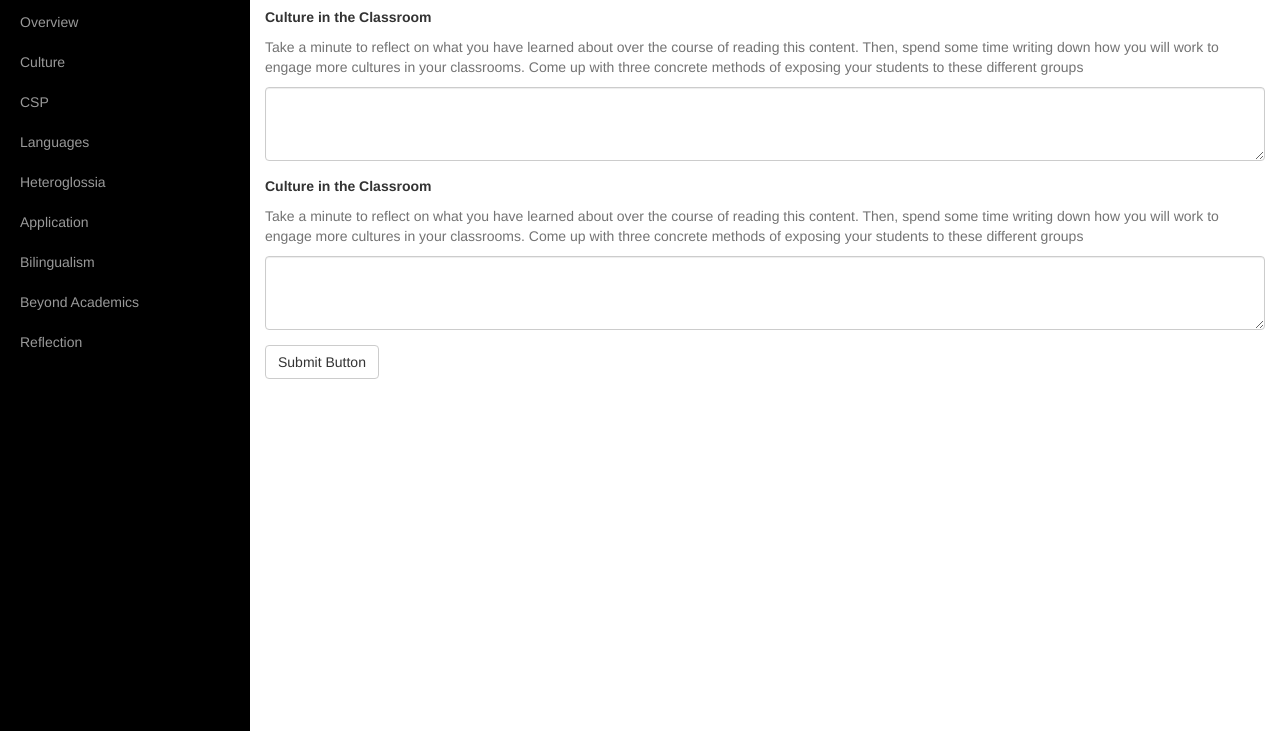
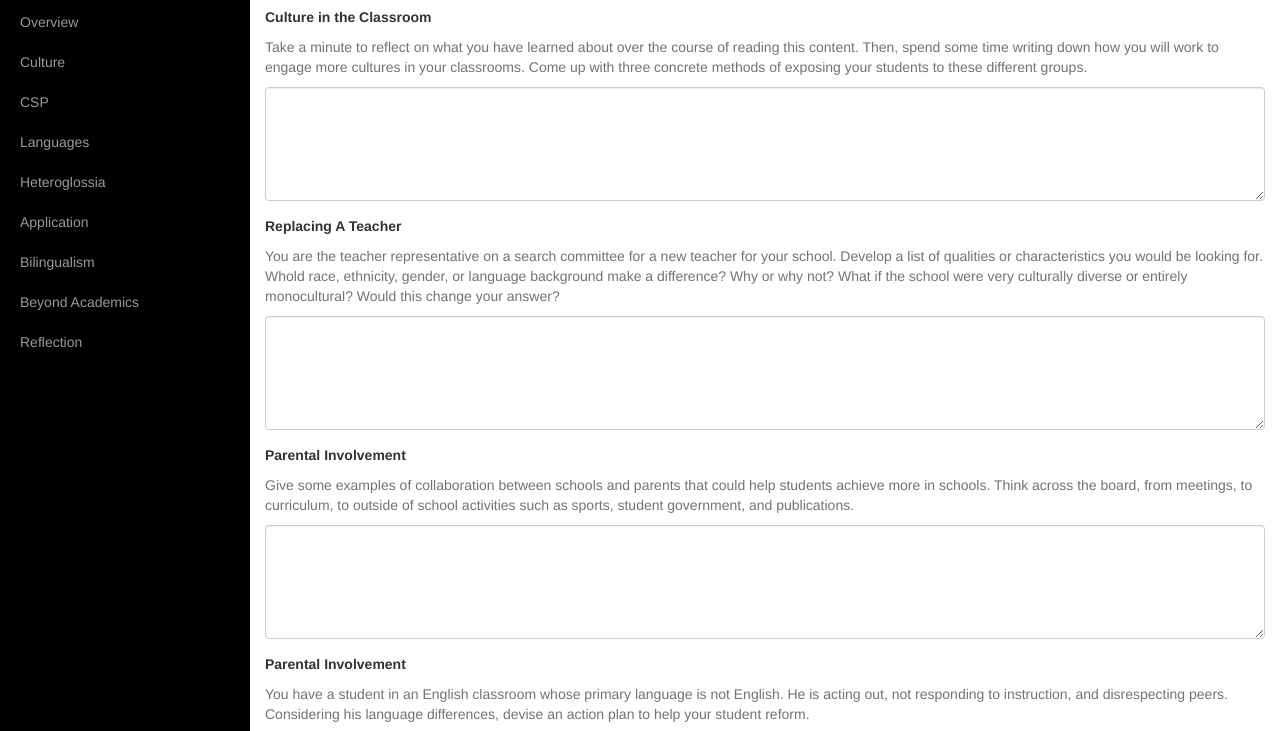
Before and after one commit to mattmahowald/mattmahowald.github.io, a plain HTML site: page reflection.html in a window 1280 px wide. Shown: the part 63-794 px from the top of the page. Drawn offline with Linux system fonts and the light colour scheme.

Commit message:
reflection done

```diff
--- a/reflection.html
+++ b/reflection.html
@@ -77,14 +77,26 @@
 
                 <div class="form-group">
                     <label>Culture in the Classroom</label>
-                    <p class="help-block">Take a minute to reflect on what you have learned about over the course of reading this content. Then, spend some time writing down how you will work to engage more cultures in your classrooms. Come up with three concrete methods of exposing your students to these different groups</p>
-                    <textarea class="form-control" rows="3"></textarea>
+                    <p class="help-block">Take a minute to reflect on what you have learned about over the course of reading this content. Then, spend some time writing down how you will work to engage more cultures in your classrooms. Come up with three concrete methods of exposing your students to these different groups.</p>
+                    <textarea class="form-control" rows="5"></textarea>
                 </div>
 
                 <div class="form-group">
-                    <label>Culture in the Classroom</label>
-                    <p class="help-block">Take a minute to reflect on what you have learned about over the course of reading this content. Then, spend some time writing down how you will work to engage more cultures in your classrooms. Come up with three concrete methods of exposing your students to these different groups</p>
-                    <textarea class="form-control" rows="3"></textarea>
+                    <label>Replacing A Teacher</label>
+                    <p class="help-block">You are the teacher representative on a search committee for a new teacher for your school. Develop a list of qualities or characteristics you would be looking for. Whold race, ethnicity, gender, or language background make a difference? Why or why not? What if the school were very culturally diverse or entirely monocultural? Would this change your answer?</p>
+                    <textarea class="form-control" rows="5"></textarea>
+                </div>
+
+                <div class="form-group">
+                    <label>Parental Involvement</label>
+                    <p class="help-block">Give some examples of collaboration between schools and parents that could help students achieve more in schools. Think across the board, from meetings, to curriculum, to outside of school activities such as sports, student government, and publications.</p>
+                    <textarea class="form-control" rows="5"></textarea>
+                </div>
+
+                <div class="form-group">
+                    <label>Parental Involvement</label>
+                    <p class="help-block">You have a student in an English classroom whose primary language is not English. He is acting out, not responding to instruction, and disrespecting peers. Considering his language differences, devise an action plan to help your student reform.</p>
+                    <textarea class="form-control" rows="5"></textarea>
                 </div>
 
                 <button type="submit" class="btn btn-default">Submit Button</button>
```
